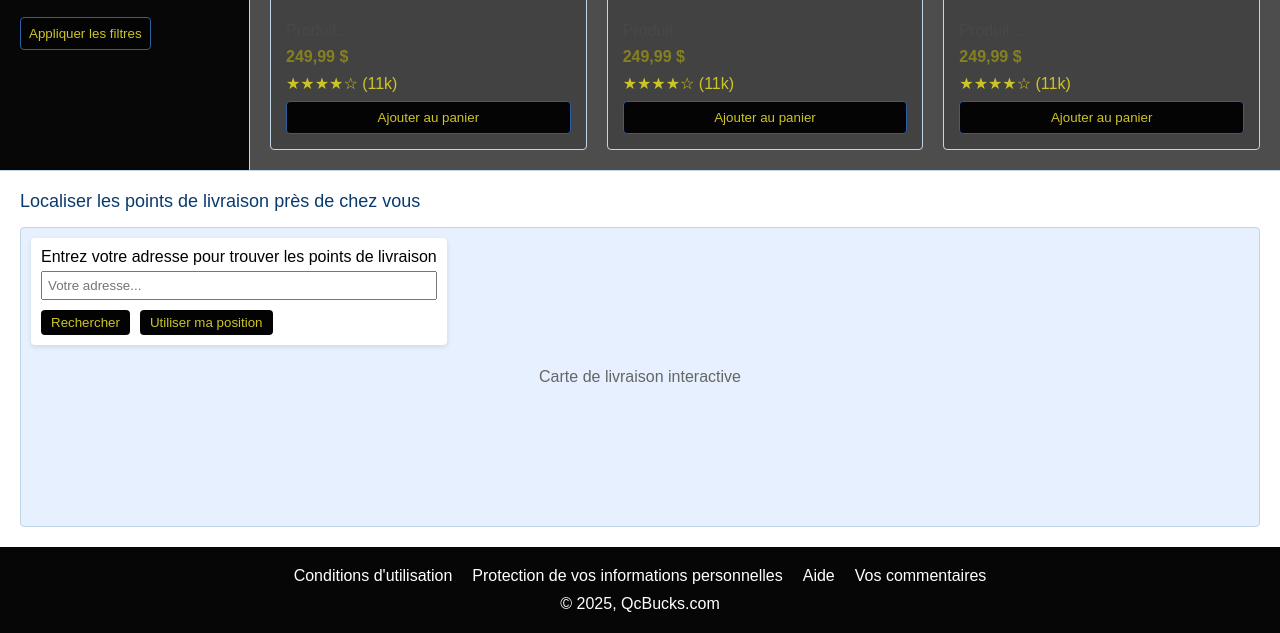
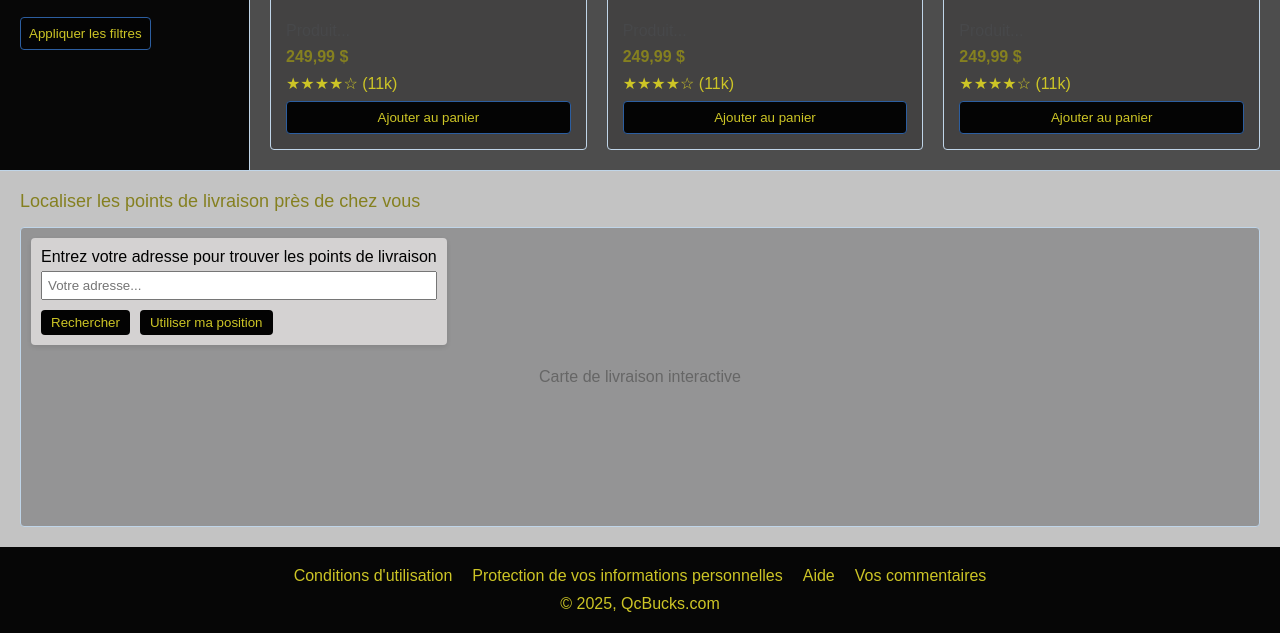
Before and after one commit to Appah147/DACEW, a plain HTML site: page index.html in a window 1280 px wide. Shown: the part 842-1475 px from the top of the page. Drawn offline with Linux system fonts and the light colour scheme.

Commit message:
even more color changes

```diff
--- a/style.css
+++ b/style.css
@@ -106,7 +106,7 @@
 }
 
 .category {
-    color: white;
+    color: #cdc526;
     text-decoration: none;
 }
 
@@ -156,6 +156,7 @@
 
 .price-slider {
     width: 100%;
+    color: #cdc526;
 }
 
 /* Section des produits */
@@ -223,19 +224,19 @@
 /* Map section */
 .map-section {
     padding: 20px;
-    background-color: white;
+    background-color: rgb(195, 195, 195);
     border-top: 1px solid #c0d5e8;
 }
 
 .map-title {
     font-size: 18px;
     margin-bottom: 15px;
-    color: #0a3a6d;
+    color: #858020;
 }
 
 .map-container {
     height: 300px;
-    background-color: #e6f0ff;
+    background-color: #949495;
     border: 1px solid #c0d5e8;
     border-radius: 4px;
     position: relative;
@@ -245,7 +246,7 @@
     position: absolute;
     top: 10px;
     left: 10px;
-    background-color: white;
+    background-color: rgb(212, 210, 210);
     padding: 10px;
     border-radius: 4px;
     box-shadow: 0 2px 5px rgba(0,0,0,0.1);
@@ -269,7 +270,7 @@
 /* Pied de page */
 .footer {
     background-color: #060606;
-    color: white;
+    color: #cdc526;
     padding: 20px;
     text-align: center;
 }
@@ -282,6 +283,6 @@
 }
 
 .footer-link {
-    color: white;
+    color: #cdc526;
     text-decoration: none;
 }
```
